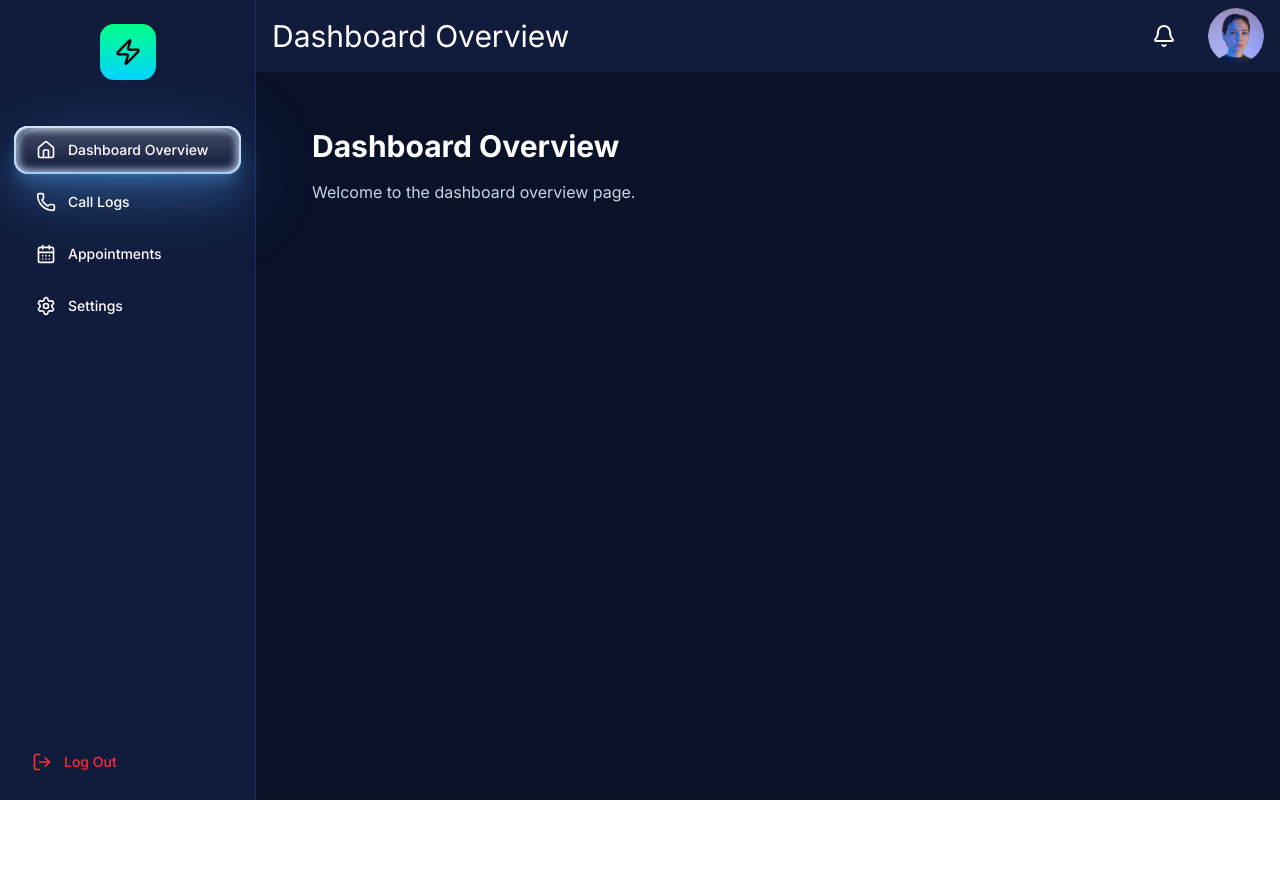
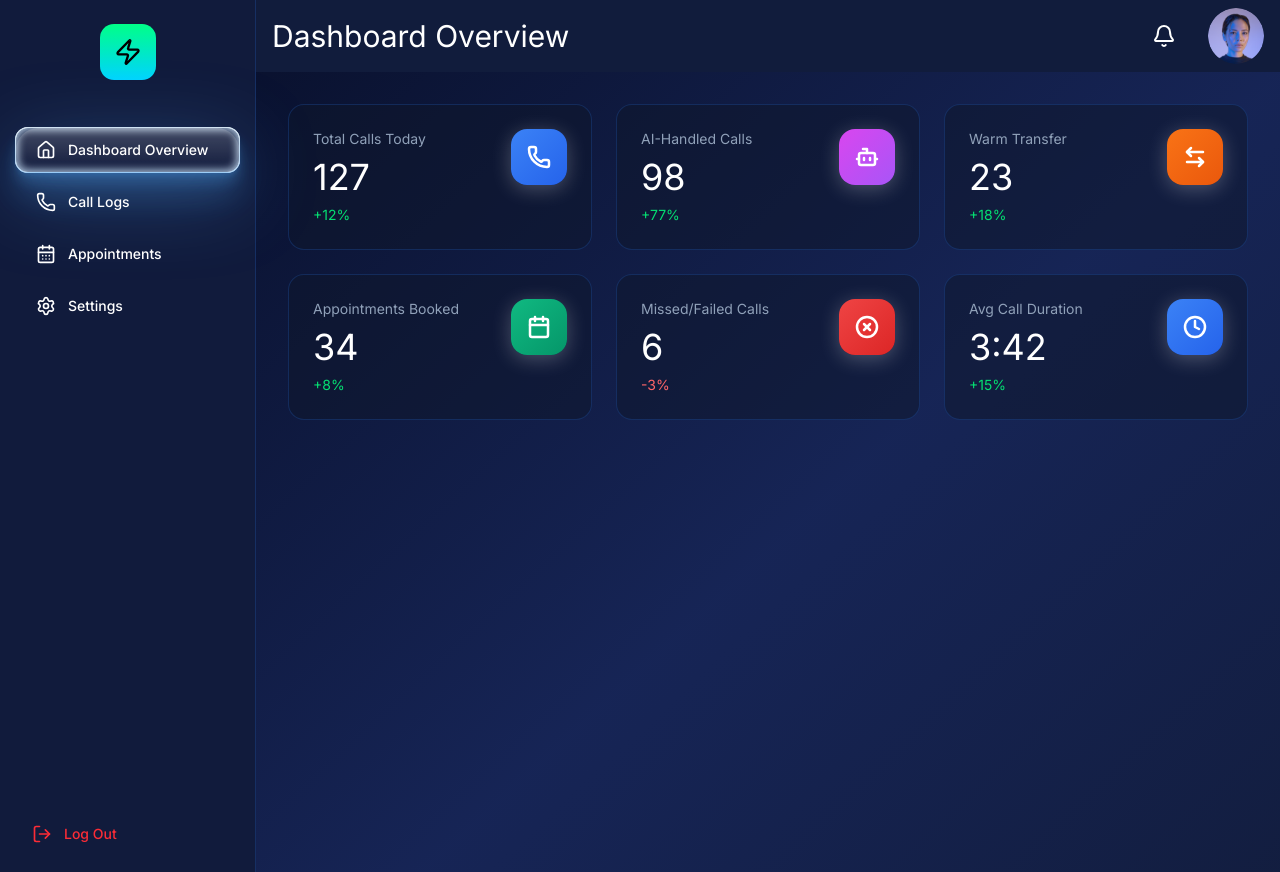
Before and after one commit to FyslAhmd/FAI-Assessment1, a React (Vite) app: page /dashboard in a window 1280 px wide. Before the commit the page ends 800 px from the top, so only its background shows below. Built offline with nearby package versions, Linux system fonts and the light colour scheme.

Commit message:
include dashboard stats

```diff
--- /dev/null
+++ b/src/components/dashboard/StatsCard.jsx
@@ -0,0 +1,53 @@
+import { motion } from "framer-motion";
+
+function StatsCard({ title, value, change, icon: Icon, iconColor, iconBg }) {
+  const isPositive = change >= 0;
+  const isNegative = change < 0;
+
+  return (
+    <motion.div
+      initial={{ opacity: 0, y: 20 }}
+      animate={{ opacity: 1, y: 0 }}
+      transition={{ duration: 0.3 }}
+      className="p-6 relative overflow-hidden"
+      style={{
+        boxSizing: "border-box",
+        border: "1px solid rgba(43, 127, 255, 0.2)",
+        borderRadius: "16px",
+        background: "rgba(15, 23, 43, 0.5)",
+      }}
+    >
+      <div className="flex items-start justify-between">
+        <div className="flex-1">
+          <p className="text-sm text-slate-400 mb-2">{title}</p>
+          <h3 className="text-4xl text-white mb-2">{value}</h3>
+
+          <p
+            className={`text-sm ${
+              isPositive
+                ? "text-green-400"
+                : isNegative
+                  ? "text-red-400"
+                  : "text-slate-400"
+            }`}
+          >
+            {isPositive && "+"}
+            {change}%
+          </p>
+        </div>
+
+        <div
+          className="w-14 h-14 rounded-2xl flex items-center justify-center shrink-0"
+          style={{
+            background: iconBg,
+            boxShadow: `0 4px 20px ${iconColor}40`,
+          }}
+        >
+          <Icon size={24} style={{ color: iconColor }} strokeWidth={2.5} />
+        </div>
+      </div>
+    </motion.div>
+  );
+}
+
+export default StatsCard;
--- a/src/components/layout/DashboardLayout.jsx
+++ b/src/components/layout/DashboardLayout.jsx
@@ -1,30 +1,24 @@
-import { useState } from "react"
-import Sidebar from "./Sidebar"
-import Header from "./Header"
+import { useState } from "react";
+import Sidebar from "./Sidebar";
+import Header from "./Header";
 
 function DashboardLayout({ children }) {
-  const [sidebarOpen, setSidebarOpen] = useState(false)
+  const [sidebarOpen, setSidebarOpen] = useState(false);
 
   return (
-    <div className="min-h-screen flex" style={{ background: "rgba(10, 18, 42, 1)" }}>
-      {/* Sidebar */}
-      <Sidebar
-        isOpen={sidebarOpen}
-        setIsOpen={setSidebarOpen}
-      />
+    <div
+      className="min-h-screen flex"
+      style={{ background: "rgba(10, 18, 42, 1)" }}
+    >
+      <Sidebar isOpen={sidebarOpen} setIsOpen={setSidebarOpen} />
 
-      {/* Main Content */}
       <main className="flex-1 lg:ml-0 min-h-screen flex flex-col">
-        {/* Header */}
         <Header />
 
-        {/* Page Content */}
-        <div className="flex-1 p-6 lg:p-8">
-          {children}
-        </div>
+        <div className="flex-1 p-6 lg:p-8">{children}</div>
       </main>
     </div>
-  )
+  );
 }
 
-export default DashboardLayout
+export default DashboardLayout;
--- a/src/components/layout/Header.jsx
+++ b/src/components/layout/Header.jsx
@@ -1,16 +1,16 @@
-import { useLocation } from "react-router-dom"
-import { Bell } from "lucide-react"
+import { useLocation } from "react-router-dom";
+import { Bell } from "lucide-react";
 
 const pageNames = {
   "/dashboard": "Dashboard Overview",
   "/call-logs": "Call Logs",
   "/appointments": "Appointments",
   "/settings": "Settings",
-}
+};
 
 function Header() {
-  const location = useLocation()
-  const pageName = pageNames[location.pathname] || "Dashboard"
+  const location = useLocation();
+  const pageName = pageNames[location.pathname] || "Dashboard";
 
   return (
     <header
@@ -19,32 +19,25 @@ function Header() {
         background: "#111c3c",
       }}
     >
-      {/* Left - Page Title */}
       <div>
         <h1 className="text-3xl text-white">{pageName}</h1>
       </div>
 
-      {/* Right - Notifications & Profile */}
       <div className="flex items-center gap-4">
-        {/* Notification Icons */}
         <button className="relative p-2 text-white">
-          <Bell size={24}/>
+          <Bell size={24} />
         </button>
 
-        {/* Profile Image */}
         <div className="ml-2">
           <img
             src="/profile.png"
             alt="Profile"
             className="w-14 h-14 rounded-full object-cover"
-            onError={(e) => {
-              e.target.src = "https://ui-avatars.com/api/?name=User&background=6366f1&color=fff"
-            }}
           />
         </div>
       </div>
     </header>
-  )
+  );
 }
 
-export default Header
+export default Header;
--- a/src/components/layout/Sidebar.jsx
+++ b/src/components/layout/Sidebar.jsx
@@ -13,9 +13,19 @@ import {
 import { cn } from "../../lib/utils";
 
 const menuItems = [
-  { id: "dashboard", label: "Dashboard Overview", icon: Home, path: "/dashboard" },
+  {
+    id: "dashboard",
+    label: "Dashboard Overview",
+    icon: Home,
+    path: "/dashboard",
+  },
   { id: "call-logs", label: "Call Logs", icon: Phone, path: "/call-logs" },
-  { id: "appointments", label: "Appointments", icon: CalendarDays, path: "/appointments" },
+  {
+    id: "appointments",
+    label: "Appointments",
+    icon: CalendarDays,
+    path: "/appointments",
+  },
   { id: "settings", label: "Settings", icon: Settings, path: "/settings" },
 ];
 
@@ -27,7 +37,6 @@ function Sidebar({ isOpen, setIsOpen }) {
 
   return (
     <>
-      {/* Mobile Menu Button */}
       <button
         onClick={() => setIsOpen(!isOpen)}
         className="lg:hidden fixed top-4 left-4 z-50 p-2 rounded-lg text-white hover:bg-white/10 transition-colors"
@@ -36,7 +45,6 @@ function Sidebar({ isOpen, setIsOpen }) {
         {isOpen ? <X size={24} /> : <Menu size={24} />}
       </button>
 
-      {/* Mobile Overlay */}
       {isOpen && (
         <div
           className="lg:hidden fixed inset-0 bg-black/50 z-30"
@@ -44,7 +52,6 @@ function Sidebar({ isOpen, setIsOpen }) {
         />
       )}
 
-      {/* Sidebar */}
       <aside
         className={cn(
           "fixed lg:static inset-y-0 left-0 z-40 w-64 flex flex-col transition-transform duration-300",
@@ -55,7 +62,6 @@ function Sidebar({ isOpen, setIsOpen }) {
           borderRight: "1px solid rgba(43, 127, 255, 0.2)",
         }}
       >
-        {/* Logo */}
         <div className="p-6 flex justify-center">
           <div
             className="w-14 h-14 flex items-center justify-center"
@@ -69,7 +75,6 @@ function Sidebar({ isOpen, setIsOpen }) {
           </div>
         </div>
 
-        {/* Navigation */}
         <nav className="flex-1 px-4 py-6 space-y-2">
           {menuItems.map((item) => {
             const Icon = item.icon;
@@ -93,7 +98,6 @@ function Sidebar({ isOpen, setIsOpen }) {
                 style={
                   itemIsActive
                     ? {
-                        // background: "linear-gradient(180deg, rgba(21, 34, 82, 1), rgba(17, 27, 60, 1) 100%)",
                         boxShadow: `
             inset 0px 0px 8px 1px rgba(210, 234, 255, 0.7),
             inset 0px 0px 10px 1px rgba(210, 234, 255, 0.5),
@@ -101,14 +105,13 @@ function Sidebar({ isOpen, setIsOpen }) {
             0px 24.72px 32.26px 0px rgba(87, 177, 255, 0.19),
             0px 10.27px 13.4px 0px rgba(87, 177, 255, 0.22),
             0px 3.71px 4.85px 0px rgba(87, 177, 255, 0.15),
-            0px 0px 0px 2px #E0E9F2,
-            0px 0px 0px 2px #FFFFFF
+            0px 0px 0px 1px #E0E9F2,
+            0px 0px 0px 1px #FFFFFF
           `,
                       }
                     : {}
                 }
               >
-                {/* Glow Overlay */}
                 {itemIsActive && (
                   <span
                     className="absolute inset-0 rounded-full pointer-events-none"
@@ -129,7 +132,6 @@ function Sidebar({ isOpen, setIsOpen }) {
           })}
         </nav>
 
-        {/* Logout Button */}
         <div className="p-4 mt-auto">
           <button className="w-full flex items-center gap-3 px-4 py-3 rounded-xl text-red-500 hover:bg-white/5 transition-colors text-sm">
             <LogOut size={20} />
--- a/src/pages/DashboardOverview.jsx
+++ b/src/pages/DashboardOverview.jsx
@@ -1,8 +1,70 @@
+import StatsCard from "../components/dashboard/StatsCard"
+import { Phone, Bot, ArrowLeftRight, Calendar, XCircle, Clock } from "lucide-react"
+
+const statsData = [
+  {
+    title: "Total Calls Today",
+    value: "127",
+    change: 12,
+    icon: Phone,
+    iconColor: "#FFFFFF",
+    iconBg: "linear-gradient(135deg, #3B82F6 0%, #2563EB 100%)",
+  },
+  {
+    title: "AI-Handled Calls",
+    value: "98",
+    change: 77,
+    icon: Bot,
+    iconColor: "#FFFFFF",
+    iconBg: "linear-gradient(135deg, #D946EF 0%, #A855F7 100%)",
+  },
+  {
+    title: "Warm Transfer",
+    value: "23",
+    change: 18,
+    icon: ArrowLeftRight,
+    iconColor: "#FFFFFF",
+    iconBg: "linear-gradient(135deg, #F97316 0%, #EA580C 100%)",
+  },
+  {
+    title: "Appointments Booked",
+    value: "34",
+    change: 8,
+    icon: Calendar,
+    iconColor: "#FFFFFF",
+    iconBg: "linear-gradient(135deg, #10B981 0%, #059669 100%)",
+  },
+  {
+    title: "Missed/Failed Calls",
+    value: "6",
+    change: -3,
+    icon: XCircle,
+    iconColor: "#FFFFFF",
+    iconBg: "linear-gradient(135deg, #EF4444 0%, #DC2626 100%)",
+  },
+  {
+    title: "Avg Call Duration",
+    value: "3:42",
+    change: 15,
+    icon: Clock,
+    iconColor: "#FFFFFF",
+    iconBg: "linear-gradient(135deg, #3B82F6 0%, #2563EB 100%)",
+  },
+]
+
 function DashboardOverview() {
   return (
-    <div className="p-6">
-      <h1 className="text-3xl font-bold text-white mb-4">Dashboard Overview</h1>
-      <p className="text-slate-300">Welcome to the dashboard overview page.</p>
+    <div
+      className="min-h-screen -m-6 lg:-m-8 p-6 lg:p-8"
+      style={{
+        background: "linear-gradient(137.23deg, rgba(1.89, 5.94, 23.59, 1) -34.38%, rgba(22.25, 36.5, 85.6, 1) 54.595%, rgba(15, 23, 43, 1) 143.569%)",
+      }}
+    >
+      <div className="grid grid-cols-1 md:grid-cols-2 lg:grid-cols-3 gap-6">
+        {statsData.map((stat, index) => (
+          <StatsCard key={index} {...stat} />
+        ))}
+      </div>
     </div>
   )
 }
```
